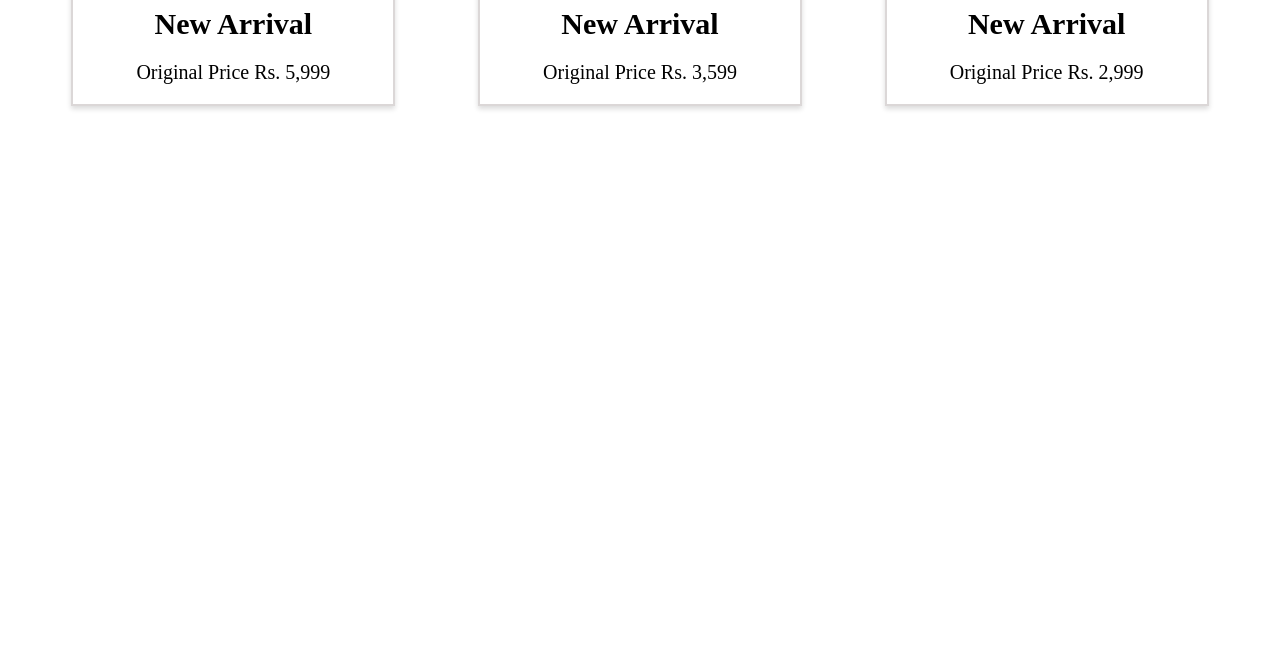
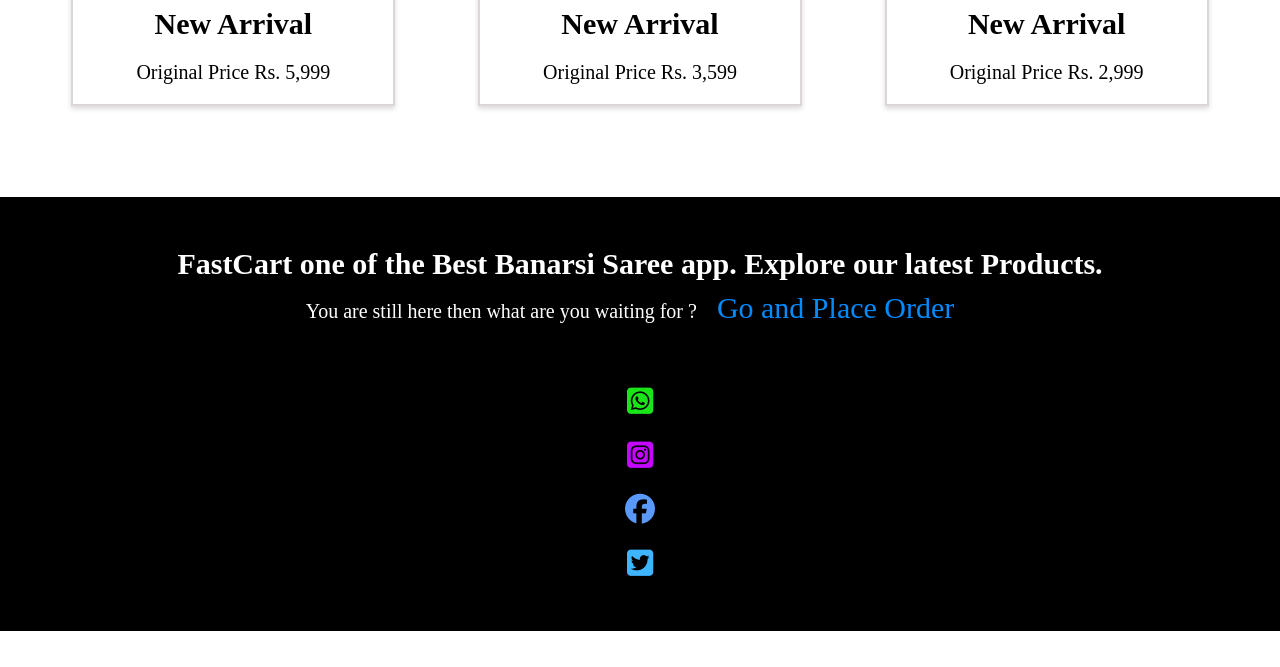
Before and after one commit to Vanshika2103/first-project, a plain HTML site: page index.html in a window 1280 px wide. Shown: the part 1133-1800 px from the top of the page. Drawn offline with Linux system fonts and the light colour scheme.

Commit message:
updated files

```diff
--- a/index.html
+++ b/index.html
@@ -81,6 +81,18 @@
     </section>
 <br>
 
+    <footer class="footer">
+        <div class="footer_content">
+        <h1 class="footer_heading">  FastCart one of the Best Banarsi Saree app. Explore our latest Products.</h1>
+        <p class="footer_para">You are still here then what are you waiting for ?<span class="para_order">Go and Place Order</span> </p>
+        </div>
 
+        <div class="social_links">
+            <a href="#whatsapp"><i class="fa-brands fab fa-whatsapp-square"></i></a>
+            <a href="#whatsapp"><i class="fa-brands fab fa-instagram-square"></i></a>
+            <a href="#whatsapp"><i class="fa-brands fab fa-facebook"></i></a>
+            <a href="#whatsapp"><i class="fa-brands fab fa-twitter-square"></i></a>
+        </div>
+    </footer>
 </body>
 </html>
--- a/style.css
+++ b/style.css
@@ -142,9 +142,9 @@ font-family: sans-serif;
 }
 
 .card img{
-   max-width:30rem;
+    max-width:30rem;
    /* box-shadow: 0 0.3rem 0.5rem rgb(89, 89, 89); */
-   margin-bottom: 2rem;
+    margin-bottom: 2rem;
 }
 
 .card{
@@ -164,6 +164,64 @@ font-family: sans-serif;
 
 .card p{
 font-size:2rem;
+}
+
+
+.footer{
+    /* height:50vh; */
+    background-color: rgb(0, 0, 0);
+    display: flex;
+    flex-direction: column;
+    align-items: center;
+    padding:5rem;
+    margin-top:5rem;
+    justify-content: center;
+}
+
+.footer_heading{
+
+    color:var(--text-color-white);
+    font-size: 3rem;
+
+}
+
+.footer_para{
+    font-size: 2rem;
+    color:var(--text-color-white);
+}
+
+.para_order{
+    font-size: 3rem;
+    color:rgb(0, 140, 255);
+    padding:2rem;
+}
+
+
+.social_links{
+    display: flex;
+    flex-direction: column;
+    font-size: 3rem;
+    gap:2rem;
+    margin-top:5rem;
+    align-items: center;
+
+}
+.social_links .fa-whatsapp-square{
+    /* background-color: azure; */
+    color:rgb(25, 229, 25);
+
+}
+
+.fa-facebook{
+    color:rgb(89, 153, 250);
+}
+
+.fa-instagram-square{
+    color:rgb(196, 7, 254);
+}
+
+.fa-twitter-square{
+    color:rgb(63, 181, 255);
 }
 
 
@@ -188,4 +246,20 @@ html{
     .banner_container{
     flex-direction: column;
     }
+
+    .cards_container{
+        gap:2rem;
+    }
+
+    .footer{
+        padding:5rem;
+    }
+.footer_heading{
+    margin-top:10rem;
+
 }
+    .footer_heading,.footer_para{
+        text-align: center;
+
+    }
+}
```
